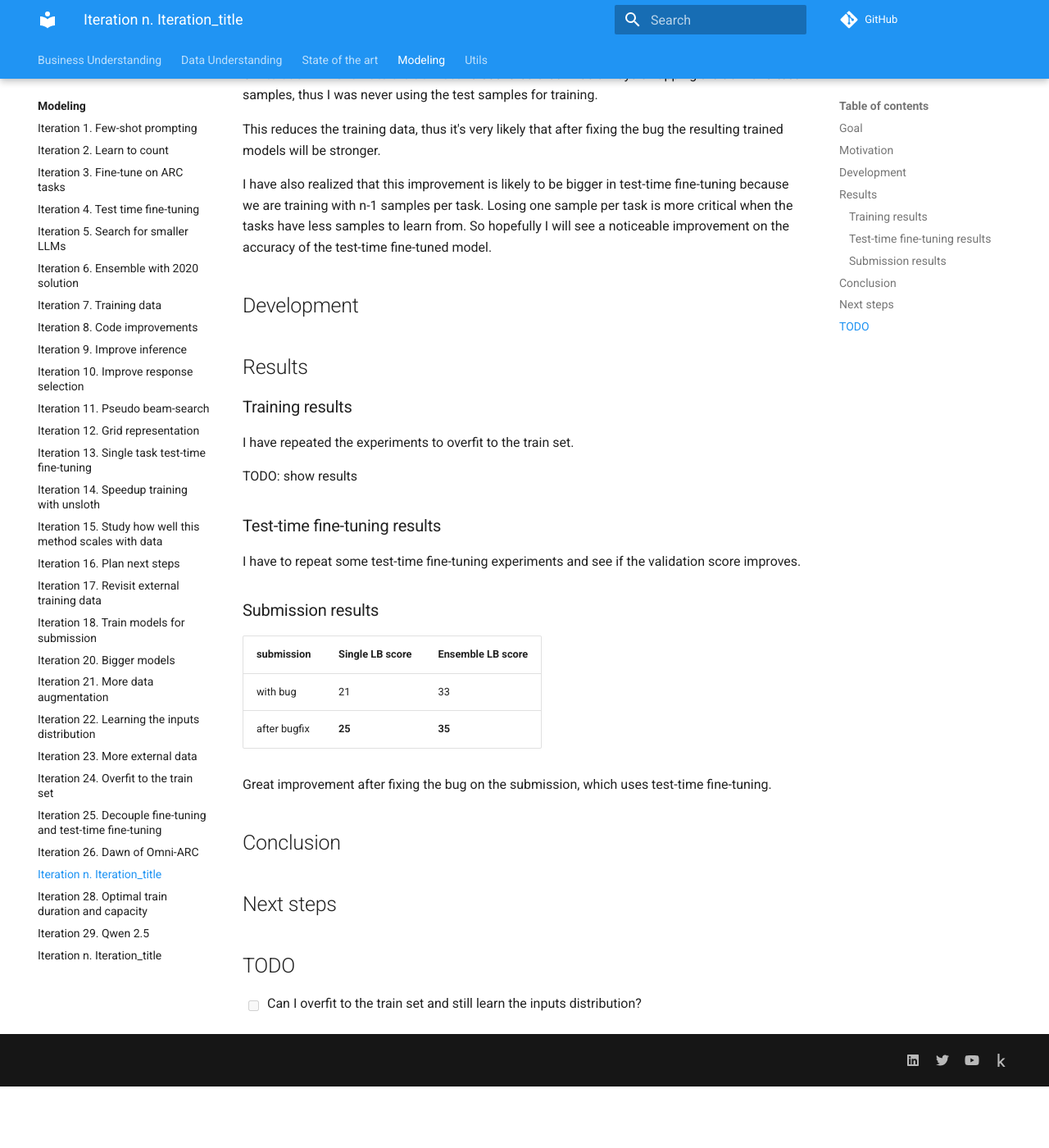
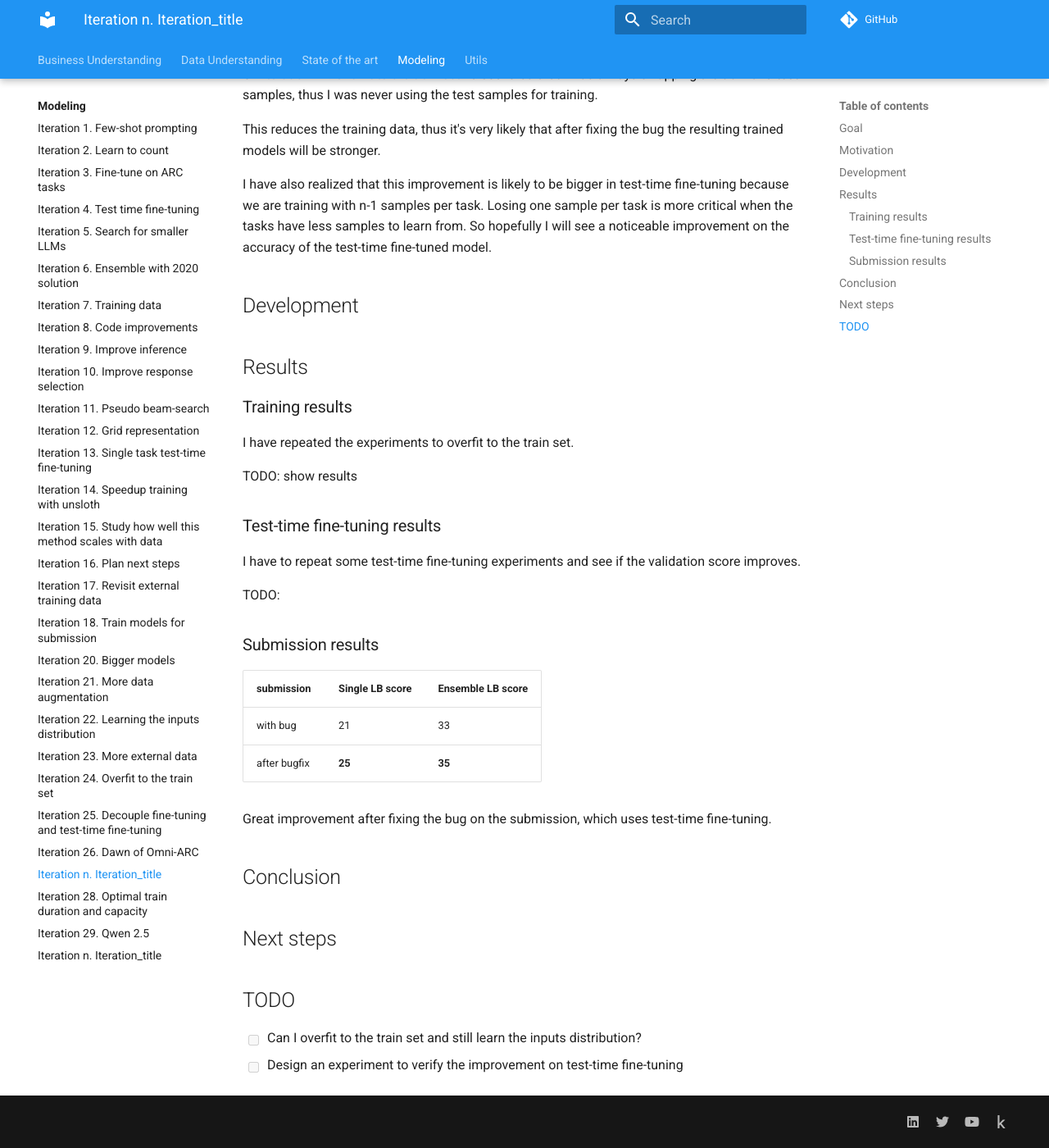
Before and after one commit to zhengjunyao-work/arc24, an MkDocs documentation site: the page built from docs/modeling/Iteration_27_fix_data_augmentation_bug.md, in a window 1280 px wide and 1400 px high, scrolled down 383 px. Shown: the whole window at 82% size. Built offline with MkDocs 1.6.1 and Material for MkDocs 9.7.7, drawn with Linux system fonts in a browser that asks for light colours; comment, search, counter and statistics services are not loaded; before the commit the page ends 1708 px from its top, so only the background shows below that.

Commit message:
updated documentation

```diff
--- a/docs/modeling/Iteration_27_fix_data_augmentation_bug.md
+++ b/docs/modeling/Iteration_27_fix_data_augmentation_bug.md
@@ -33,6 +33,8 @@ TODO: show results
 
 I have to repeat some test-time fine-tuning experiments and see if the validation score improves.
 
+TODO:
+
 ### Submission results
 
 | submission   | Single LB score | Ensemble LB score |
@@ -49,3 +51,4 @@ Great improvement after fixing the bug on the submission, which uses test-time f
 ## TODO
 
 - [ ] Can I overfit to the train set and still learn the inputs distribution?
+- [ ] Design an experiment to verify the improvement on test-time fine-tuning
```
